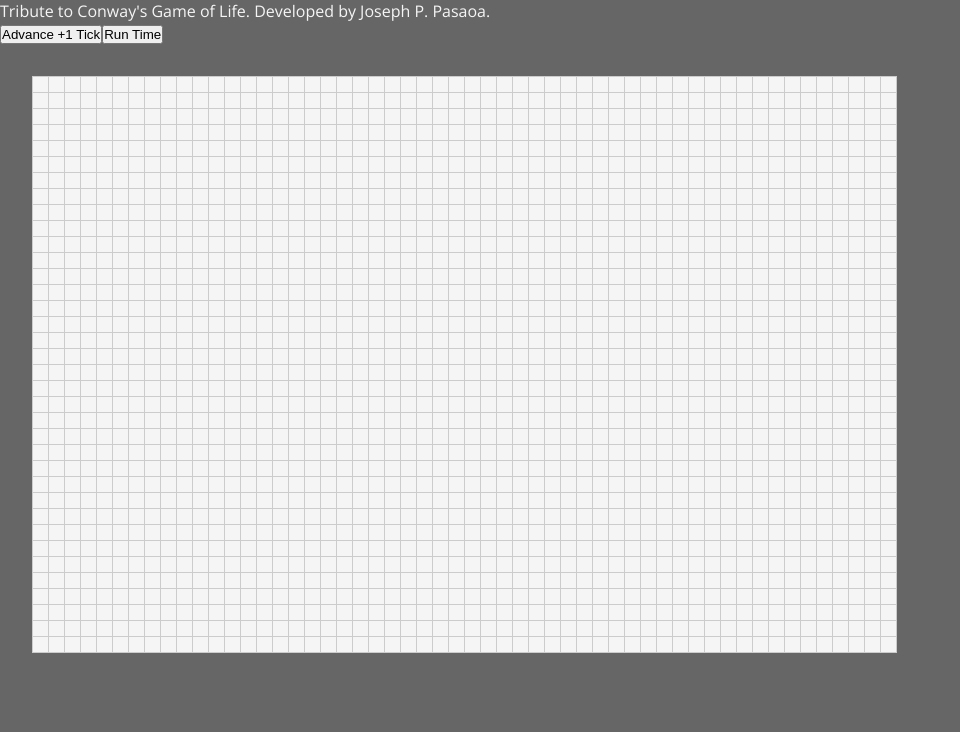
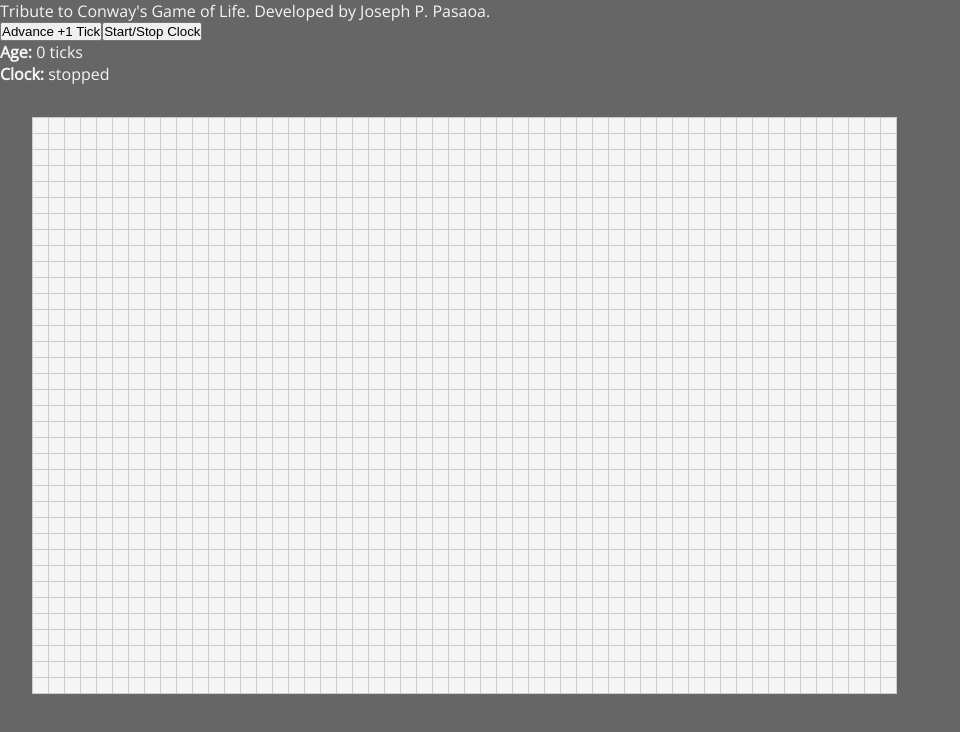
Before and after one commit to joseph-p-pasaoa/conways-game-of-life--react-ts, a React (Create React App) app: page / in a window 1280 px wide. Shown: the top 732 px of the page, without its empty margins (0-960 px from the left). Built offline with nearby package versions, Linux system fonts and the light colour scheme.

Commit message:
connect Controls and FeedbackDisplay components

```diff
--- a/src/App.tsx
+++ b/src/App.tsx
@@ -20,6 +20,8 @@ import React, { useState } from 'react';
 
 import useInterval from './customhooks/useInterval';
 import './App.scss';
+import Controls from './components/Controls';
+import FeedbackDisplay from './components/FeedbackDisplay';
 import MatrixDisplay from './components/MatrixDisplay';
 
 
@@ -158,18 +160,14 @@ const App = () => {
   return (
     <div className="App">
       Tribute to Conway's Game of Life. Developed by Joseph P. Pasaoa.<br />
-      <button
-        type='button'
-        onClick={runOneTick}
-      >
-        Advance +1 Tick
-      </button>
-      <button
-        type='button'
-        onClick={handleToggleClock}
-      >
-        Run Time
-      </button>
+      <Controls
+        runOneTick={runOneTick}
+        handleToggleClock={handleToggleClock}
+      />
+      <FeedbackDisplay
+        isClockRunning={isClockRunning}
+        ticksPassed={ticksPassed}
+      />
       <MatrixDisplay
         boolMatrix={boolMatrix}
         handleClickCell={handleClickCell}
--- a/src/components/FeedbackDisplay.tsx
+++ b/src/components/FeedbackDisplay.tsx
@@ -25,8 +25,8 @@ const FeedbackDisplay = (props: Props) => {
 
   return(
     <div className='status-display'>
-      <div><strong>Age:</strong> {ticksPassed}</div>
-      <div><strong>Clock:</strong> {isClockRunning ? 'RUNNING' : 'STOPPED'}</div>
+      <div><strong>Age:</strong> {ticksPassed} ticks</div>
+      <div><strong>Clock:</strong> {isClockRunning ? 'running' : 'stopped'}</div>
     </div>
   );
 }
```
